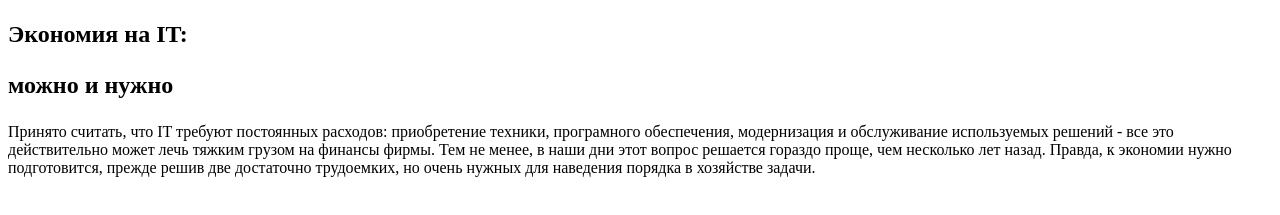
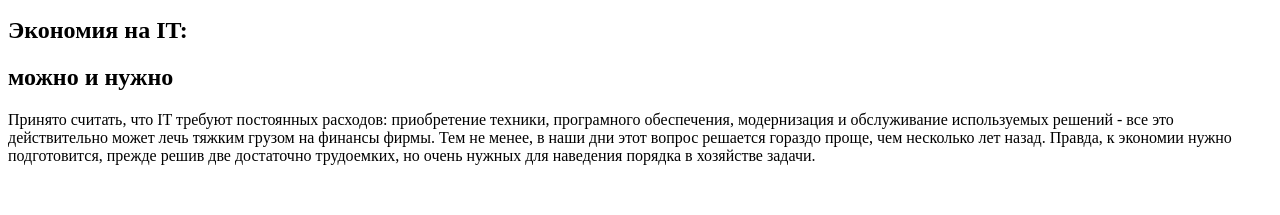
Before and after one commit to WebHeroSchool/magazine-structure-tag, a plain HTML site: page index.html in a window 1280 px wide. Shown: the part 47-262 px from the top of the page. Drawn offline with Linux system fonts and the light colour scheme.

Commit message:
исправленная станица журнала

```diff
--- a/index.html
+++ b/index.html
@@ -10,13 +10,11 @@
     <a href="#">Бизнес нон-стоп</a>
     <a href="#">IT эксперт</a>
     <a href="#">ноябрь</a>
-
     </nav></header>
-
     <main><section>
     <img src="#" alt="picture" class="picture">
-    <h1><p> Экономия на IT:</p></h1>
-    	<h2><p>можно и нужно</p></h2>
-    Принято считать, что IT требуют постоянных расходов: приобретение техники, програмного обеспечения, модернизация и обслуживание используемых решений - все это действительно может лечь тяжким грузом на финансы фирмы. Тем не менее, в наши дни этот вопрос решается гораздо проще, чем несколько лет назад. Правда, к экономии нужно подготовится, прежде решив две достаточно трудоемких, но очень нужных для наведения порядка в хозяйстве задачи. </section></main>
+<h1>Экономия на IT:</h1>
+    <h2>можно и нужно</h2>
+    <p>Принято считать, что IT требуют постоянных расходов: приобретение техники, програмного обеспечения, модернизация и обслуживание используемых решений - все это действительно может лечь тяжким грузом на финансы фирмы. Тем не менее, в наши дни этот вопрос решается гораздо проще, чем несколько лет назад. Правда, к экономии нужно подготовится, прежде решив две достаточно трудоемких, но очень нужных для наведения порядка в хозяйстве задачи.</p></section></main>
 </body>
 </html>
```
Lines whose indentation alone changed are shown as unchanged.
